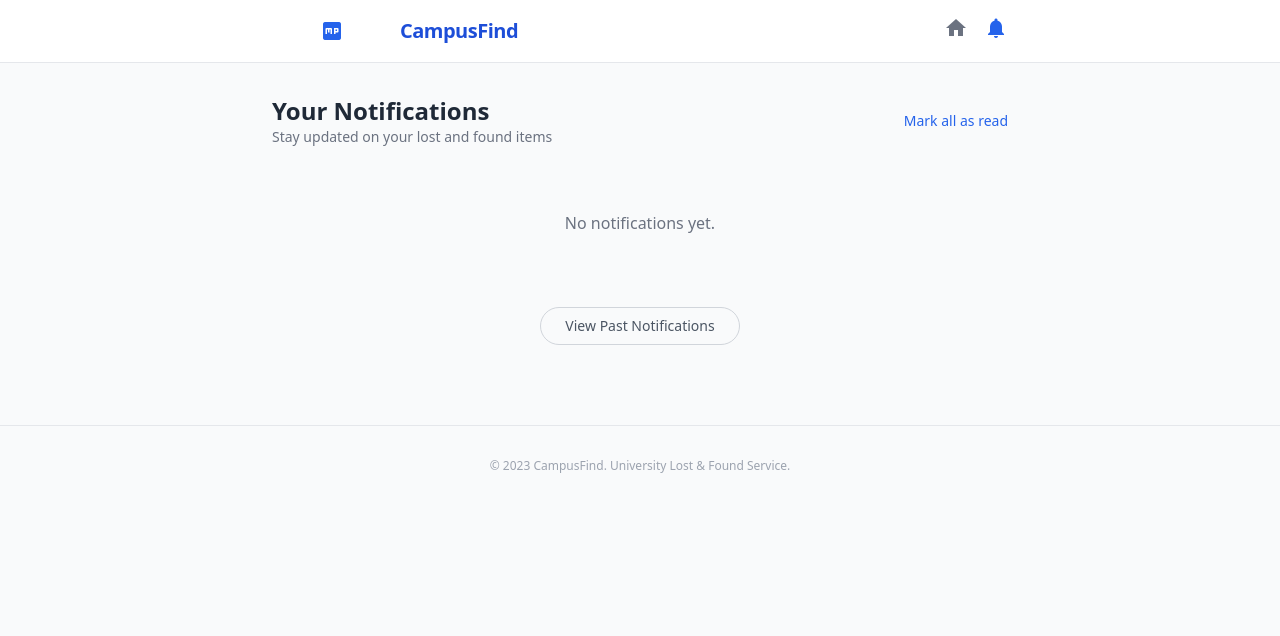
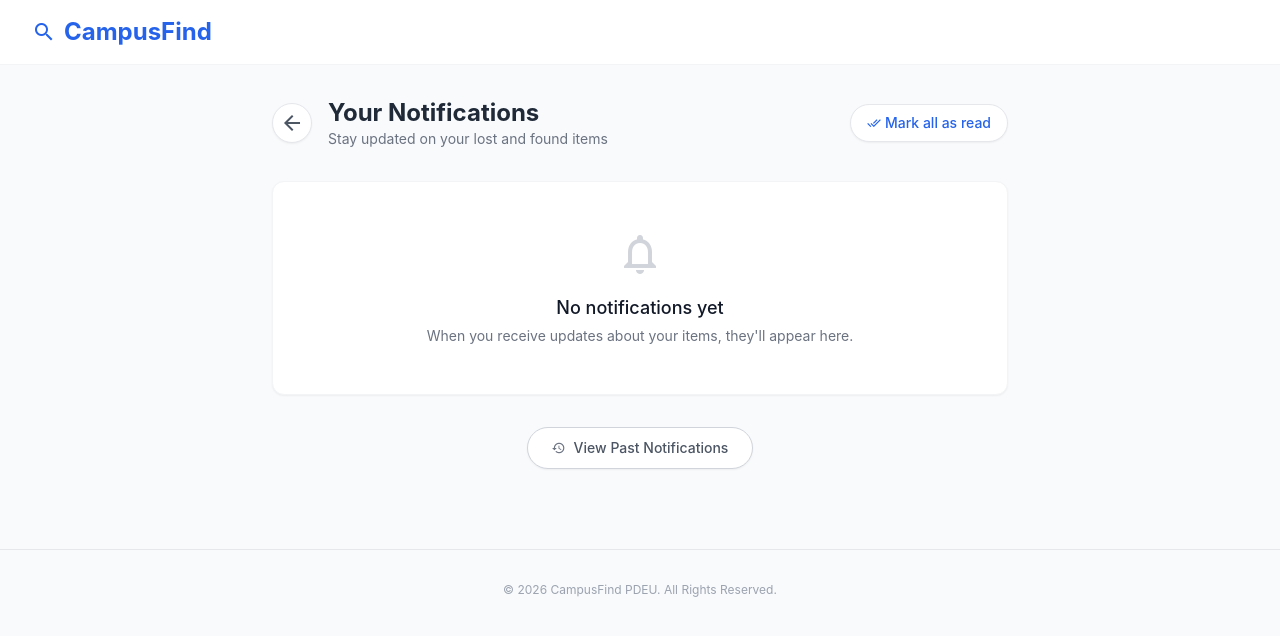
Before and after one commit to lucifer-27/Lost-and-found, a Flask app: page /notifications in a window 1280 px wide. Shown: the top 636 px of the page. Run offline with Flask 3, Linux system fonts and the light colour scheme; a user stored in the database is signed in; some libraries are stand-ins or nearby versions.

Commit message:
small ui changes

```diff
--- a/app.py
+++ b/app.py
@@ -175,7 +175,7 @@ def staff():
         return redirect(url_for("login"))
     return render_template("staff.html")
 
-# 🟣 ADMIN DASHBOARD
+# ADMIN DASHBOARD
 @app.route("/admin")
 def admin():
     if "user" not in session or session.get("role") != "admin":
--- a/templates/notifications.html
+++ b/templates/notifications.html
@@ -6,123 +6,138 @@
   <meta charset="utf-8" />
   <meta content="width=device-width, initial-scale=1.0" name="viewport" />
   <title>Notifications - CampusFind</title>
-  <!-- Tailwind CSS v3 with Plugins -->
+
   <script src="https://cdn.tailwindcss.com?plugins=forms,container-queries"></script>
-  <!-- Material Icons -->
   <link href="https://fonts.googleapis.com/icon?family=Material+Icons" rel="stylesheet" />
+
+  <script>
+    tailwind.config = {
+      theme: {
+        extend: {
+          borderRadius: { 'card': '12px' },
+          colors: {
+            campus: {
+              primary: '#2563eb',
+              secondary: '#64748b',
+              accent: '#f8fafc'
+            }
+          }
+        }
+      }
+    }
+  </script>
+
+  <style>
+    body {
+      font-family: 'Inter', system-ui, -apple-system, sans-serif;
+      background-color: #f8fafc;
+    }
+
+    .material-icons {
+      vertical-align: middle;
+    }
+
+
+    #mark-all-read-toggle:checked~section .mark-all-read-btn {
+      display: none;
+    }
+
+    #mark-all-read-toggle:checked~#notifications-container div[data-purpose="unread-notification"] {
+      background-color: #ffffff !important;
+      border-color: #e5e7eb !important;
+      border-left-width: 1px !important;
+    }
+
+    #mark-all-read-toggle:checked~#notifications-container div[data-purpose="unread-notification"] .bg-blue-100 {
+      background-color: #f3f4f6 !important;
+    }
+
+    #mark-all-read-toggle:checked~#notifications-container div[data-purpose="unread-notification"] .material-icons.text-blue-600 {
+      color: #9ca3af !important;
+    }
+
+    #mark-all-read-toggle:checked~#notifications-container div[data-purpose="unread-notification"] .bg-blue-600.rounded-full.mt-2 {
+      display: none !important;
+    }
+
+    #view-past-toggle:checked~div .view-past-btn {
+      display: none;
+    }
+
+    #view-past-toggle:checked~#notifications-container .past-notification {
+      display: flex !important;
+    }
+  </style>
 </head>
 
-<body class="bg-gray-50 text-gray-900 font-sans">
+<body>
   <!-- BEGIN: MainHeader -->
-  <header class="bg-white border-b border-gray-200 sticky top-0 z-50" data-purpose="site-navigation">
-    <div class="max-w-3xl mx-auto px-4 py-4 flex items-center justify-between">
-      <div class="flex items-center gap-2">
-        <span class="material-icons text-blue-600">campus</span>
-        <h1 class="text-xl font-bold tracking-tight text-blue-700">CampusFind</h1>
+  <nav class="bg-white border-b border-gray-100 sticky top-0 z-50">
+    <div class="max-w-7xl mx-auto px-4 sm:px-6 lg:px-8">
+      <div class="flex justify-between h-16">
+
+        <div class="flex items-center">
+          <span class="text-2xl font-bold text-blue-600 flex items-center">
+            <span class="material-icons mr-2">search</span>
+            CampusFind
+          </span>
+        </div>
+
       </div>
-      <nav class="flex gap-4">
-        <a class="text-gray-500 hover:text-blue-600 transition-colors" href="/student">
-          <span class="material-icons">home</span>
-        </a>
-        <a class="text-blue-600" href="#">
-          <span class="material-icons">notifications</span>
-        </a>
-      </nav>
     </div>
-  </header>
+  </nav>
   <!-- END: MainHeader -->
   <!-- BEGIN: NotificationsContent -->
   <main class="max-w-3xl mx-auto px-4 py-8">
+    <!-- Hidden CSS-only checkboxes -->
+    <input type="checkbox" id="mark-all-read-toggle" class="hidden" />
+    <input type="checkbox" id="view-past-toggle" class="hidden" />
+
     <!-- BEGIN: SectionTitle -->
-    <section class="mb-6 flex items-center justify-between" data-purpose="page-heading">
-      <div>
-        <h2 class="text-2xl font-bold text-gray-800">Your Notifications</h2>
-        <p class="text-sm text-gray-500">Stay updated on your lost and found items</p>
+    <section class="mb-8 flex items-center justify-between" data-purpose="page-heading">
+      <div class="flex items-center">
+        <a href="/student"
+          class="mr-4 w-10 h-10 bg-white border border-gray-200 rounded-full flex items-center justify-center text-gray-600 hover:text-blue-600 hover:border-blue-200 hover:bg-blue-50 transition-colors shadow-sm"
+          title="Back to Dashboard">
+          <span class="material-icons">arrow_back</span>
+        </a>
+        <div>
+          <h2 class="text-2xl font-bold text-gray-800">Your Notifications</h2>
+          <p class="text-sm text-gray-500">Stay updated on your lost and found items</p>
+        </div>
       </div>
-      <button id="mark-all-read-btn" class="text-sm font-medium text-blue-600 hover:underline">Mark all as read</button>
+      <label for="mark-all-read-toggle"
+        class="mark-all-read-btn flex items-center space-x-1 text-sm font-medium text-blue-600 bg-white border border-gray-200 shadow-sm px-4 py-2 rounded-full hover:bg-gray-50 hover:text-blue-700 transition-colors cursor-pointer">
+        <span class="material-icons text-sm">done_all</span>
+        <span class="hidden sm:inline">Mark all as read</span>
+      </label>
     </section>
     <!-- END: SectionTitle -->
-    <div id="notifications-container" class="space-y-3" data-purpose="notification-feed">
-      <div class="text-center py-10 text-gray-500">
-        No notifications yet.
+    <div id="notifications-container" class="space-y-4" data-purpose="notification-feed">
+      <div class="bg-white rounded-card shadow-sm border border-gray-100 p-12 text-center text-gray-500">
+        <span class="material-icons text-5xl mb-4 text-gray-300 block">notifications_none</span>
+        <h3 class="text-lg font-medium text-gray-900 mb-1">No notifications yet</h3>
+        <p class="text-sm text-gray-500">When you receive updates about your items, they'll appear here.</p>
       </div>
     </div>
     <!-- END: NotificationsList -->
     <!-- BEGIN: LoadMore -->
     <div class="mt-8 text-center" data-purpose="pagination-ui">
-      <button id="view-past-notifications-btn"
-        class="px-6 py-2 border border-gray-300 rounded-full text-sm font-medium text-gray-600 hover:bg-gray-50 transition-colors">
-        View Past Notifications
-      </button>
+      <label for="view-past-toggle"
+        class="view-past-btn inline-flex items-center justify-center mx-auto space-x-2 px-6 py-2.5 bg-white border border-gray-300 rounded-full text-sm font-medium text-gray-600 hover:bg-gray-50 hover:text-gray-900 transition-colors shadow-sm cursor-pointer">
+        <span class="material-icons text-sm text-gray-500">history</span>
+        <span>View Past Notifications</span>
+      </label>
     </div>
     <!-- END: LoadMore -->
   </main>
   <!-- END: NotificationsContent -->
   <!-- BEGIN: Footer -->
   <footer class="mt-12 py-8 border-t border-gray-200 text-center text-gray-400 text-xs">
-    <p>© 2023 CampusFind. University Lost &amp; Found Service.</p>
+    <p>© 2026 CampusFind PDEU. All Rights Reserved.</p>
   </footer>
   <!-- END: Footer -->
-  <!-- END: Footer -->
 
-  <script>
-    document.addEventListener('DOMContentLoaded', function () {
-      const markReadBtn = document.getElementById('mark-all-read-btn');
-      const viewPastBtn = document.getElementById('view-past-notifications-btn');
-
-      if (markReadBtn) {
-        markReadBtn.addEventListener('click', function () {
-          // Find all unread notifications
-          const unreadNotifications = document.querySelectorAll('div[data-purpose="unread-notification"]');
-
-          unreadNotifications.forEach(notification => {
-            // Change background
-            notification.classList.remove('bg-blue-50', 'border-l-4', 'border-blue-600');
-            notification.classList.add('bg-white', 'border', 'border-gray-200');
-
-            // Change icon background
-            const iconBg = notification.querySelector('.bg-blue-100');
-            if (iconBg) {
-              iconBg.classList.remove('bg-blue-100');
-              iconBg.classList.add('bg-gray-100');
-
-              const icon = iconBg.querySelector('.material-icons');
-              if (icon) {
-                icon.classList.remove('text-blue-600');
-                icon.classList.add('text-gray-400');
-              }
-            }
-
-            // Remove the blue dot
-            const unreadDot = notification.querySelector('.bg-blue-600.rounded-full.mt-2');
-            if (unreadDot) {
-              unreadDot.remove();
-            }
-
-            // Change to read status
-            notification.setAttribute('data-purpose', 'read-notification');
-          });
-
-          // Hide button after clicking
-          markReadBtn.style.display = 'none';
-        });
-      }
-
-      if (viewPastBtn) {
-        viewPastBtn.addEventListener('click', function () {
-          const pastNotifications = document.querySelectorAll('.past-notification');
-
-          pastNotifications.forEach(notification => {
-            notification.classList.remove('hidden');
-            notification.classList.add('flex');
-          });
-
-          // Hide button after showing items
-          viewPastBtn.style.display = 'none';
-        });
-      }
-    });
-  </script>
 </body>
 
 </html>
--- a/templates/student.html
+++ b/templates/student.html
@@ -53,7 +53,6 @@
         </div>
 
         <div class="hidden md:flex items-center space-x-8">
-          <a class="text-gray-600 hover:text-blue-600 font-medium" href="/items">Browse Items</a>
 
           <a class="text-gray-600 hover:text-blue-600 relative" href="/notifications">
             <span class="material-icons">notifications</span>
@@ -159,7 +158,10 @@
 
   <footer class="mt-12 py-8 bg-white border-t border-gray-100">
     <div class="max-w-7xl mx-auto px-4 text-center">
-      <p class="text-gray-400 text-sm">© 2025 CampusFind Lost & Found Portal</p>
+      <div class="text-center text-xs">
+        © 2026 CampusFind PDEU. All rights reserved.
+      </div>
+
     </div>
   </footer>
 
```
Also changed, not shown: templates/index.html (+176 -80 lines), templates/items.html (+16 -20 lines), templates/login.html (+22 -23 lines), templates/register.html (+35 -44 lines), templates/report_lost.html (+30 -15 lines), campusfind.db.
